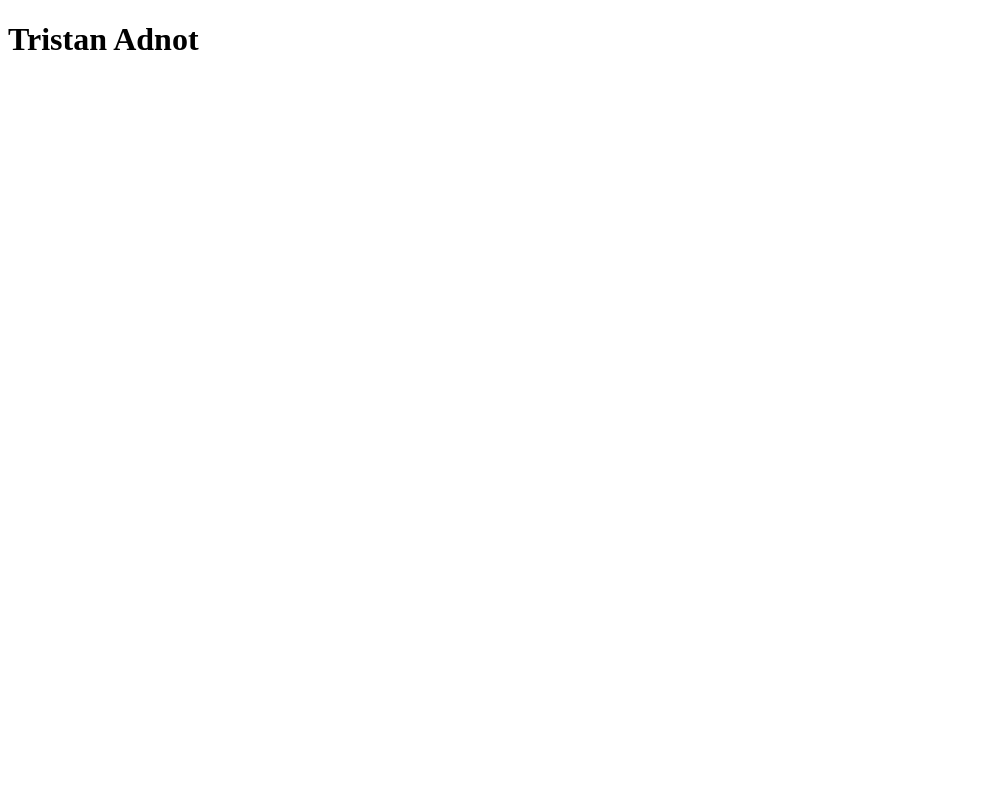
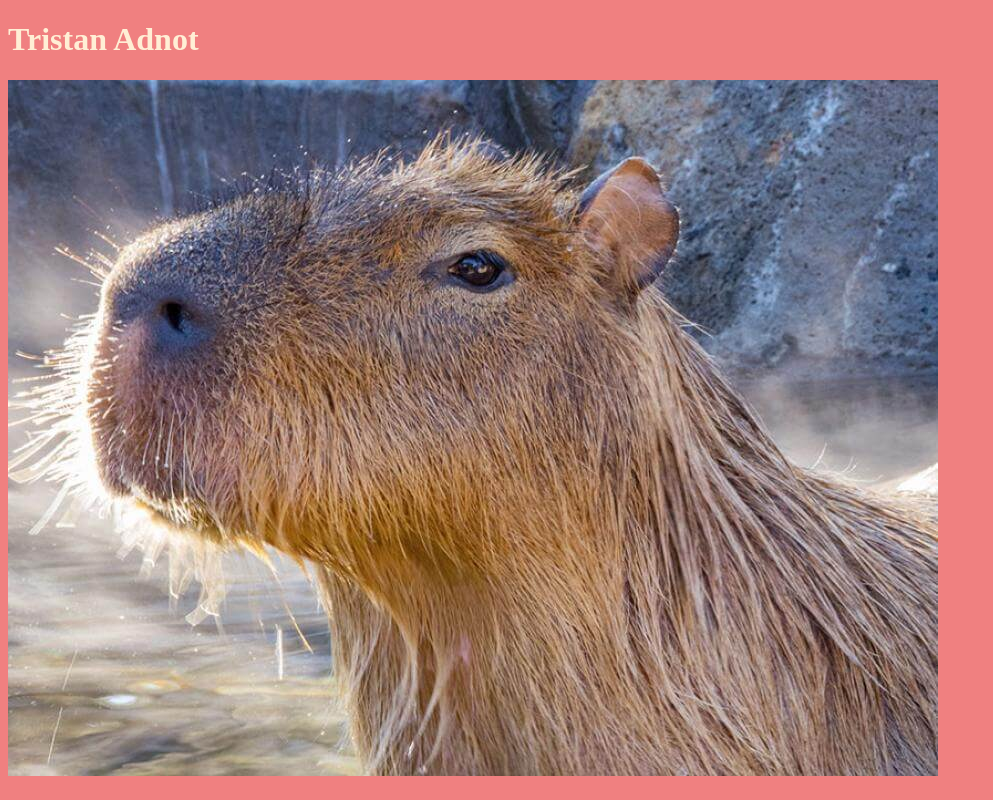
Before and after one commit to tristanadnot/mon_nouveau_depot, a plain HTML site: page index.html in a window 1280 px wide. Shown: the whole page, without its empty margins (0-993 px from the left). Drawn offline with Linux system fonts and the light colour scheme.

Commit message:
ajout css /image

```diff
--- a/index.html
+++ b/index.html
@@ -4,10 +4,11 @@
     <meta charset="UTF-8">
     <meta http-equiv="X-UA-Compatible" content="IE=edge">
     <meta name="viewport" content="width=device-width, initial-scale=1.0">
+    <link rel="stylesheet" href="style.css">
     <title>Tristan Adnot</title>
 </head>
 <body>
-
+    <h1>Tristan Adnot</h1>
+    <img src="capybara.png" alt="capy">
 </body>
 </html>
-<h1>Tristan Adnot</h1>
--- /dev/null
+++ b/style.css
@@ -0,0 +1,4 @@
+body{
+    background-color: lightcoral;
+    color: papayawhip;
+}
```
Also changed, not shown: capybara.png (added).
